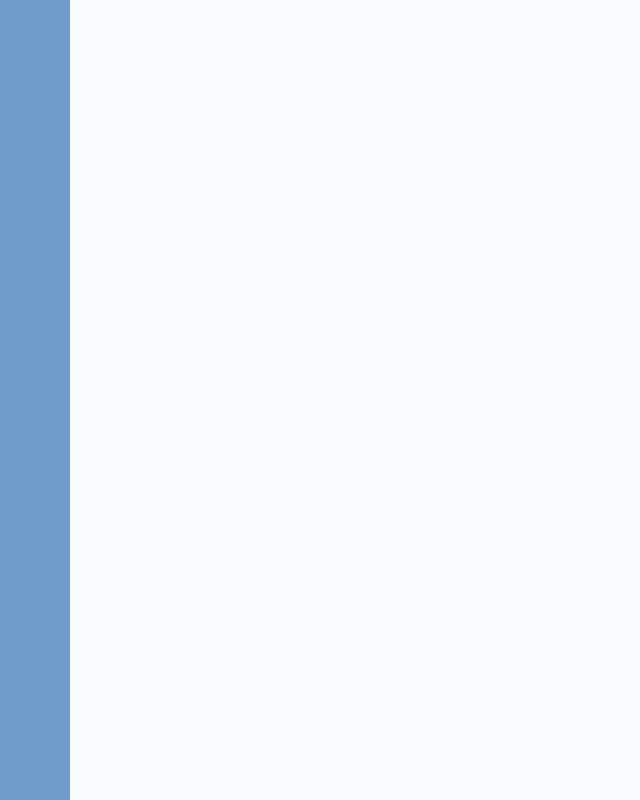
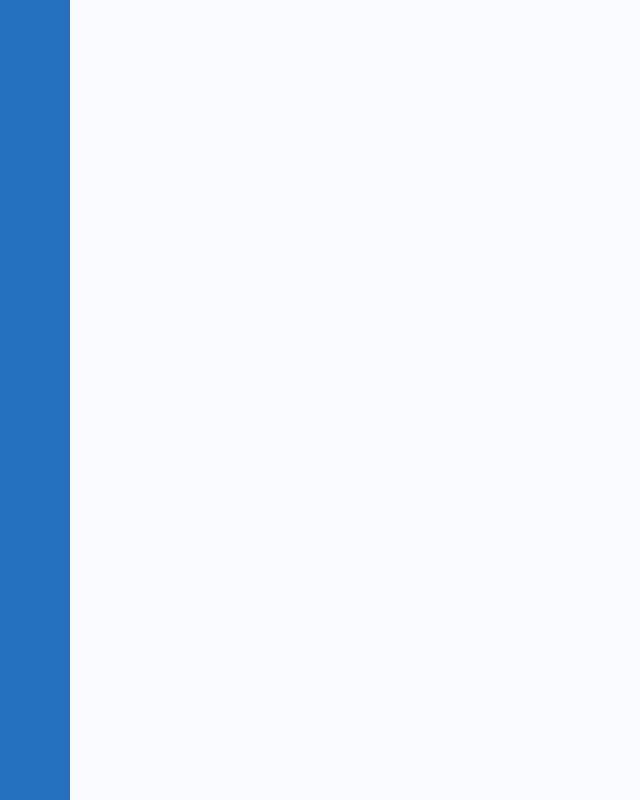
Before and after one commit to Bfarez21/TFC-Fronted-M4A, an Angular app: page / in a window 1280 px wide. Shown: the whole page, without its empty margins (0-640 px from the left). Built offline with nearby package versions, Linux system fonts and the light colour scheme; some icons are missing.

Commit message:
Prueba de color

```diff
--- a/src/styles.css
+++ b/src/styles.css
@@ -42,7 +42,7 @@ body {
     min-width: 70px;
     z-index: 1000;
     transition: all .25s ease-in-out;
-    background-color: #709CCC;
+    background-color: #2670c0;
     display: flex;
     flex-direction: column;
 }
```
